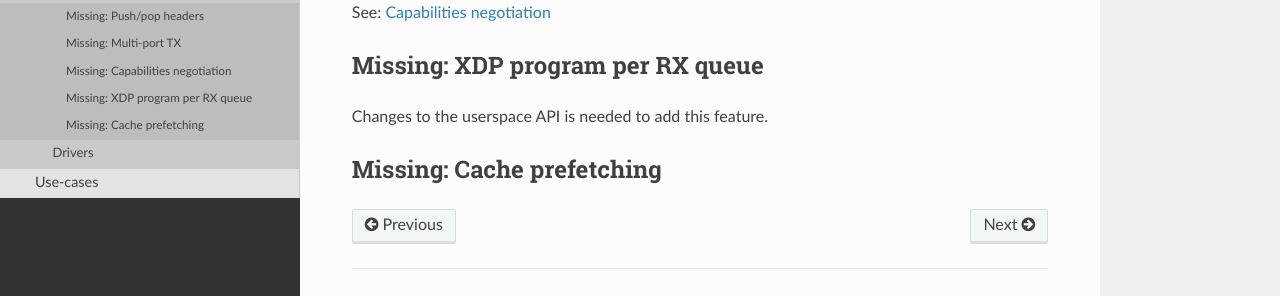
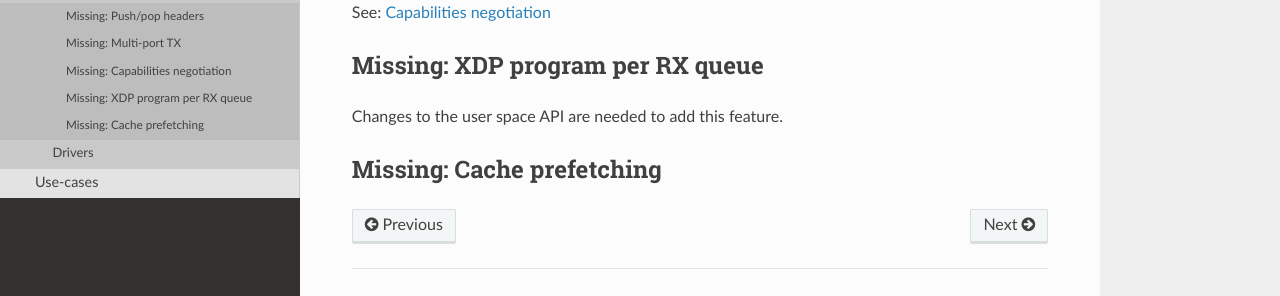
Before and after one commit to netoptimizer/prototype-kernel, a Sphinx documentation site: the page built from kernel/Documentation/networking/XDP/implementation/missing_features.rst, in a window 1280 px wide. Shown: the part 423-719 px from the top of the page. Built offline with Sphinx 7.4.7 and the Read the Docs theme 2.0.0, drawn with Linux system fonts in a browser that asks for light colours.

Commit message:
Copy-edit the "Missing Features" page
Signed-off-by: Edward Cree <ecree@solarflare.com>

```diff
--- a/kernel/Documentation/networking/XDP/implementation/missing_features.rst
+++ b/kernel/Documentation/networking/XDP/implementation/missing_features.rst
@@ -22,7 +22,7 @@ See: :ref:`ref_prog_negotiation`
 Missing: XDP program per RX queue
 =================================
 
-Changes to the userspace API is needed to add this feature.
+Changes to the user space API are needed to add this feature.
 
 Missing: Cache prefetching
 ==========================
```
